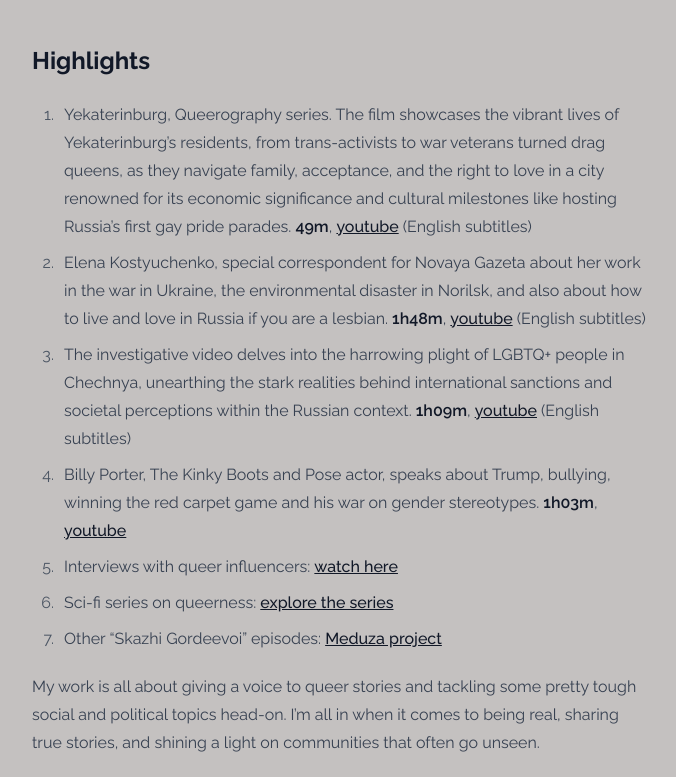
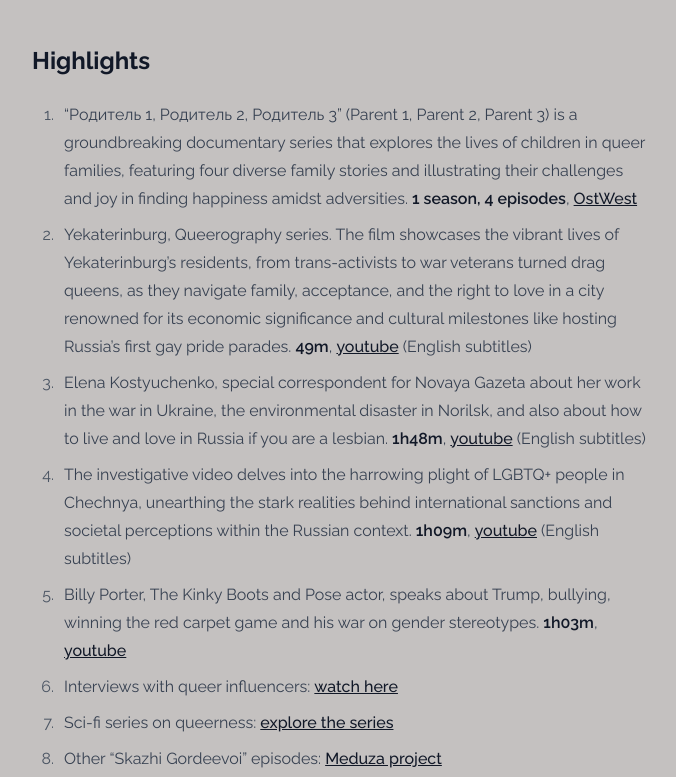
Before and after one commit to shftlvch/annashmitko, an Astro site: page / in a window 1280 px wide. Shown: the part 823-1600 px from the top of the page, without its empty margins (300-976 px from the left). Built offline with nearby package versions, Linux system fonts and the light colour scheme; Astro itself is replaced by a stand-in of ours.

Commit message:
Add prjct

```diff
--- a/src/content/description.md
+++ b/src/content/description.md
@@ -13,6 +13,7 @@
 
 ## Highlights
 
+- "Родитель 1, Родитель 2, Родитель 3" (Parent 1, Parent 2, Parent 3) is a groundbreaking documentary series that explores the lives of children in queer families, featuring four diverse family stories and illustrating their challenges and joy in finding happiness amidst adversities. **1 season, 4 episodes**, [OstWest](https://ostwest.tv/nashi-programmy/roditel-1-roditel-2-roditel-3/)
 - Yekaterinburg, Queerography series. The film showcases the vibrant lives of Yekaterinburg's residents, from trans-activists to war veterans turned drag queens, as they navigate family, acceptance, and the right to love in a city renowned for its economic significance and cultural milestones like hosting Russia's first gay pride parades. **49m**, [youtube](https://www.youtube.com/watch?v=a6dean6qJHM) (English subtitles)
 - Elena Kostyuchenko, special correspondent for Novaya Gazeta about her work in the war in Ukraine, the environmental disaster in Norilsk, and also about how to live and love in Russia if you are a lesbian. **1h48m**, [youtube](https://www.youtube.com/watch?v=AAV7yPTHjyA) (English subtitles)
 - The investigative video delves into the harrowing plight of LGBTQ+ people in Chechnya, unearthing the stark realities behind international sanctions and societal perceptions within the Russian context. **1h09m**, [youtube](https://www.youtube.com/watch?v=tCYTKvzrUug) (English subtitles)
```
